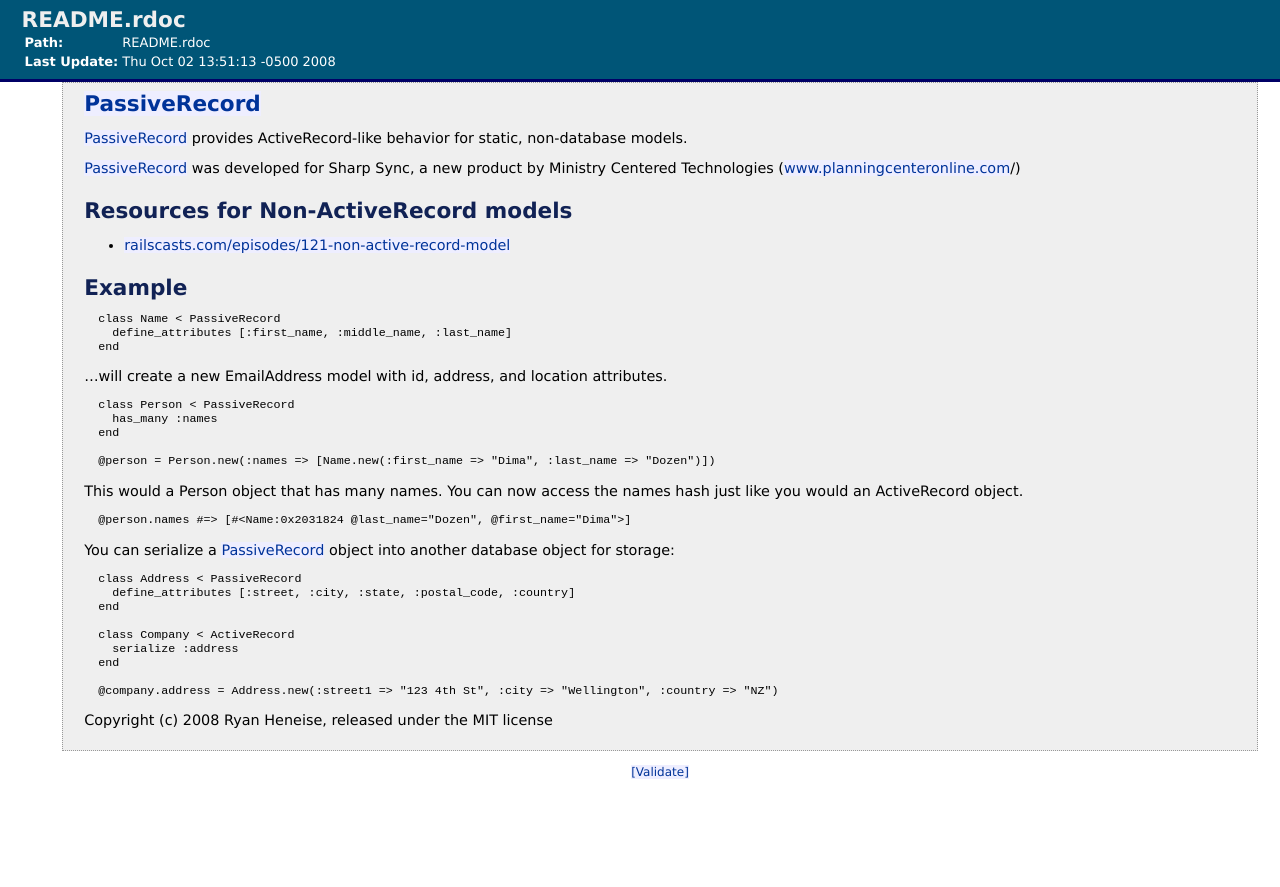
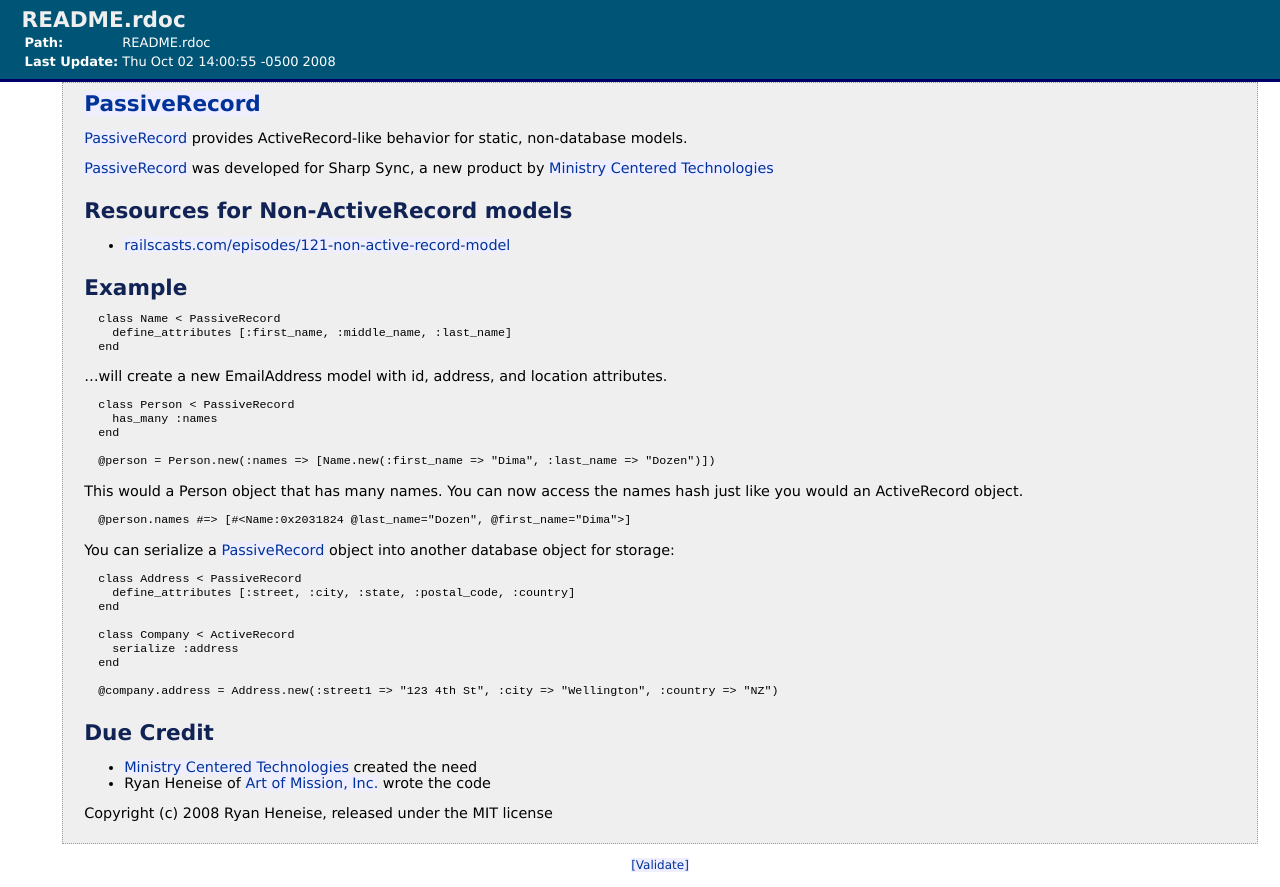
Before and after one commit to ryenski/passive_record, a plain HTML site: page rdoc/files/README_rdoc.html in a window 1280 px wide. Before the commit the page ends 800 px from the top, so only its background shows below. Drawn offline with Linux system fonts and the light colour scheme.

Commit message:
Attribution

```diff
--- a/rdoc/files/README_rdoc.html
+++ b/rdoc/files/README_rdoc.html
@@ -56,7 +56,7 @@
     </tr>
     <tr class="top-aligned-row">
       <td><strong>Last Update:</strong></td>
-      <td>Thu Oct 02 13:51:13 -0500 2008</td>
+      <td>Thu Oct 02 14:00:55 -0500 2008</td>
     </tr>
     </table>
   </div>
@@ -76,8 +76,9 @@ ActiveRecord-like behavior for static, non-database models.
 </p>
 <p>
 <a href="../classes/PassiveRecord.html">PassiveRecord</a> was developed for
-Sharp Sync, a new product by Ministry Centered Technologies (<a
-href="http://www.planningcenteronline.com">www.planningcenteronline.com</a>/)
+Sharp Sync, a new product by <a
+href="http://www.planningcenteronline.com/">Ministry Centered
+Technologies</a>
 </p>
 <h2>Resources for Non-ActiveRecord models</h2>
 <ul>
@@ -126,6 +127,17 @@ database object for storage:
 
   @company.address = Address.new(:street1 =&gt; &quot;123 4th St&quot;, :city =&gt; &quot;Wellington&quot;, :country =&gt; &quot;NZ&quot;)
 </pre>
+<h2>Due Credit</h2>
+<ul>
+<li><a href="http://www.planningcenteronline.com/">Ministry Centered
+Technologies</a> created the need
+
+</li>
+<li>Ryan Heneise of <a href="http://artofmission.com/">Art of Mission, Inc.</a>
+wrote the code
+
+</li>
+</ul>
 <p>
 Copyright (c) 2008 Ryan Heneise, released under the MIT license
 </p>
```
Also changed, not shown: 2 other files.
